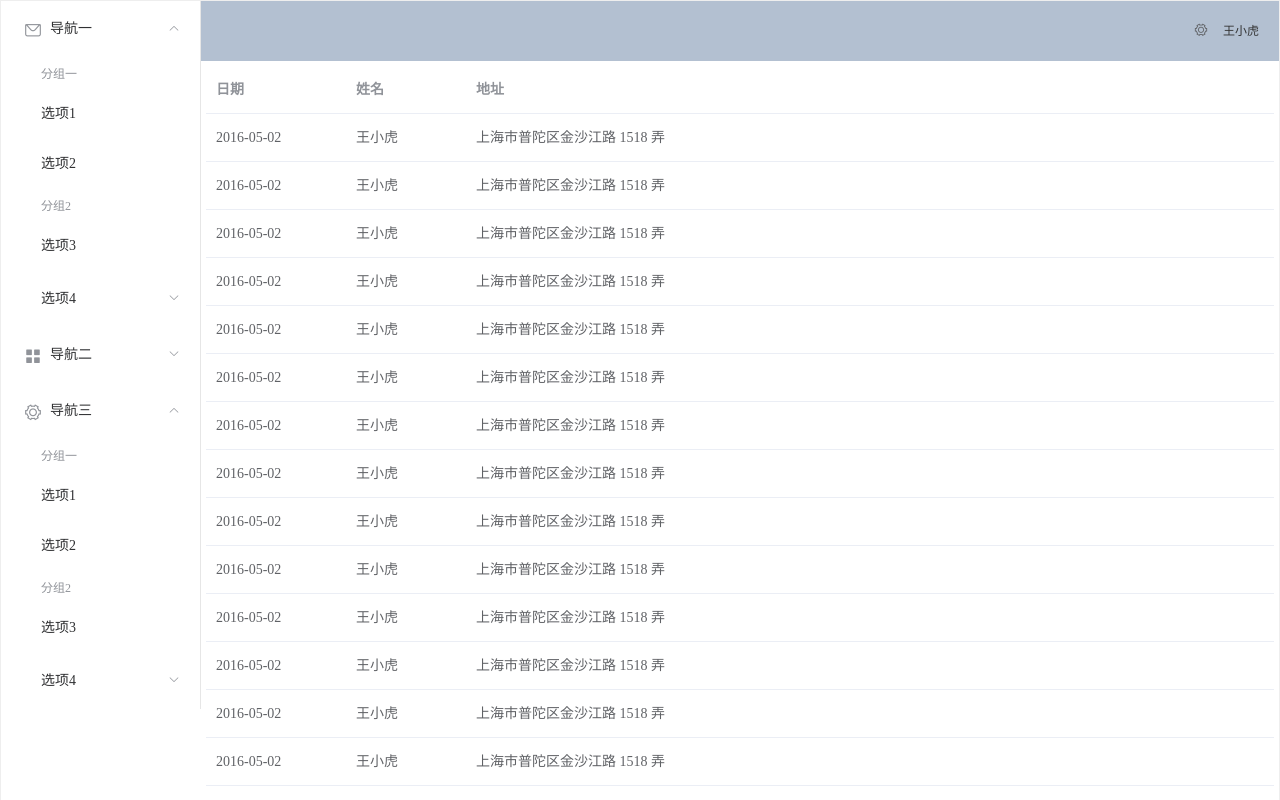
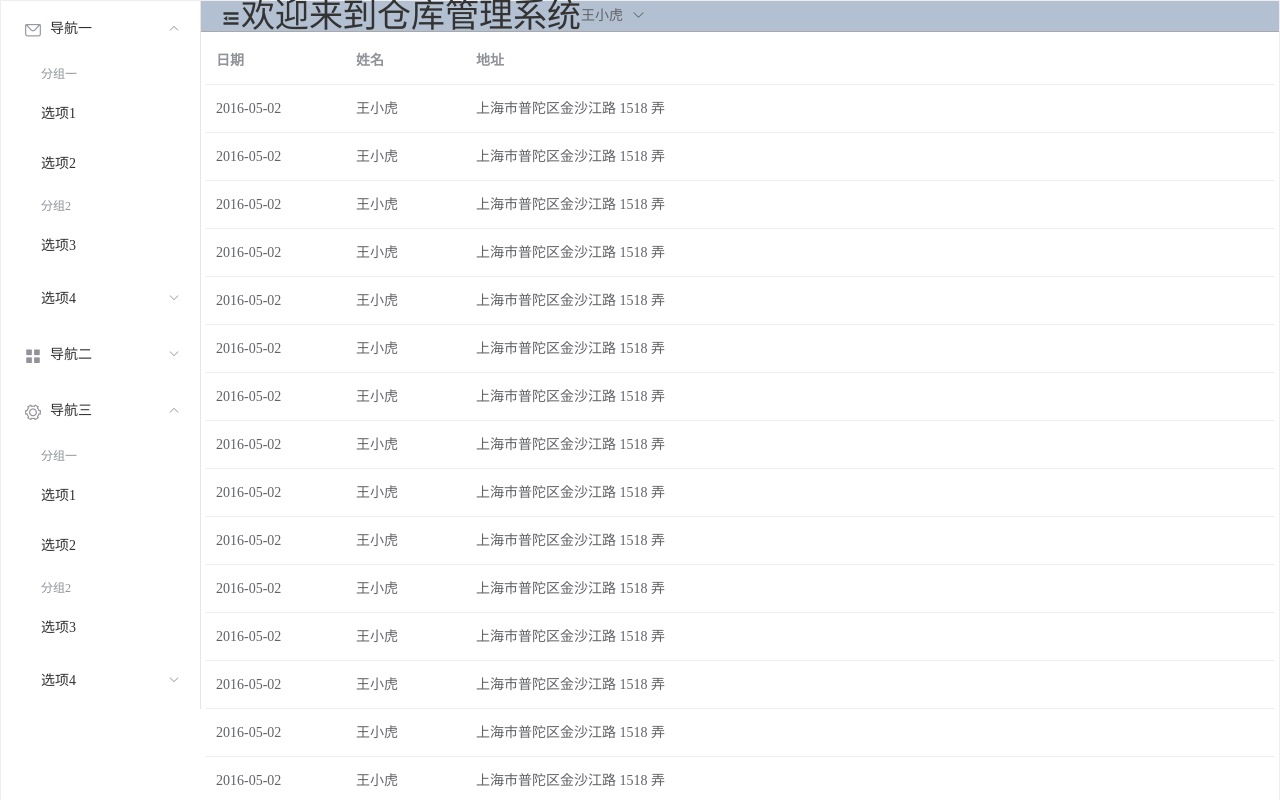
Before and after one commit to morgana413/Wmsdemo, a Vue app: page / in a window 1280 px wide. Shown: the top 800 px of the page. Built offline with nearby package versions, Linux system fonts and the light colour scheme.

Commit message:
Header头页面编写

```diff
--- a/src/components/MyHeader.vue
+++ b/src/components/MyHeader.vue
@@ -1,20 +1,32 @@
 <script>
 export default {
-  name: "MyHeader"
+  name: "MyHeader",
+  methods:{
+    toUser(){
+      console.log('to_user')
+    },
+    logout(){
+      console.log('log_out')
+    }
+  }
 }
 </script>
 
 <template>
-  <div>
+  <div style="display: flex; line-height: 30px;">
+    <div>
+      <i class="el-icon-s-fold" style="font-size: 20px;"></i>
+    </div>
+    <div style="display: flex; text-align: center;font-size: 34px;">
+      <span>欢迎来到仓库管理系统</span>
+    </div>
   <el-dropdown>
-    <i class="el-icon-setting" style="margin-right: 15px"></i>
+    <span>王小虎</span> <i class="el-icon-arrow-down" style="margin-left: 5px"></i>
     <el-dropdown-menu slot="dropdown">
-      <el-dropdown-item>查看</el-dropdown-item>
-      <el-dropdown-item>新增</el-dropdown-item>
-      <el-dropdown-item>删除</el-dropdown-item>
+      <el-dropdown-item @click.native="toUser">个人中心</el-dropdown-item>
+      <el-dropdown-item @click.native="logout">退出登录</el-dropdown-item>
     </el-dropdown-menu>
   </el-dropdown>
-  <span>王小虎</span>
   </div>
 </template>
 
--- a/src/components/index.vue
+++ b/src/components/index.vue
@@ -12,11 +12,11 @@ name: "IndexPage",
 <template>
   <el-container style="height: 100%; border: 1px solid #eee">
     <el-aside width="200px" style="background-color: rgb(238, 241, 246);height: 100%">
-    <MyAside :tableData="tableData"></MyAside>
+    <MyAside></MyAside>
     </el-aside>
 
-    <el-container>
-      <el-header style="text-align: right; font-size: 12px;">
+    <el-container style="height: 100%;">
+      <el-header style="text-align: right; font-size: 30px;height:100%;border-bottom:darkgrey 1px solid;">
     <MyHeader></MyHeader>
       </el-header>
 
```
